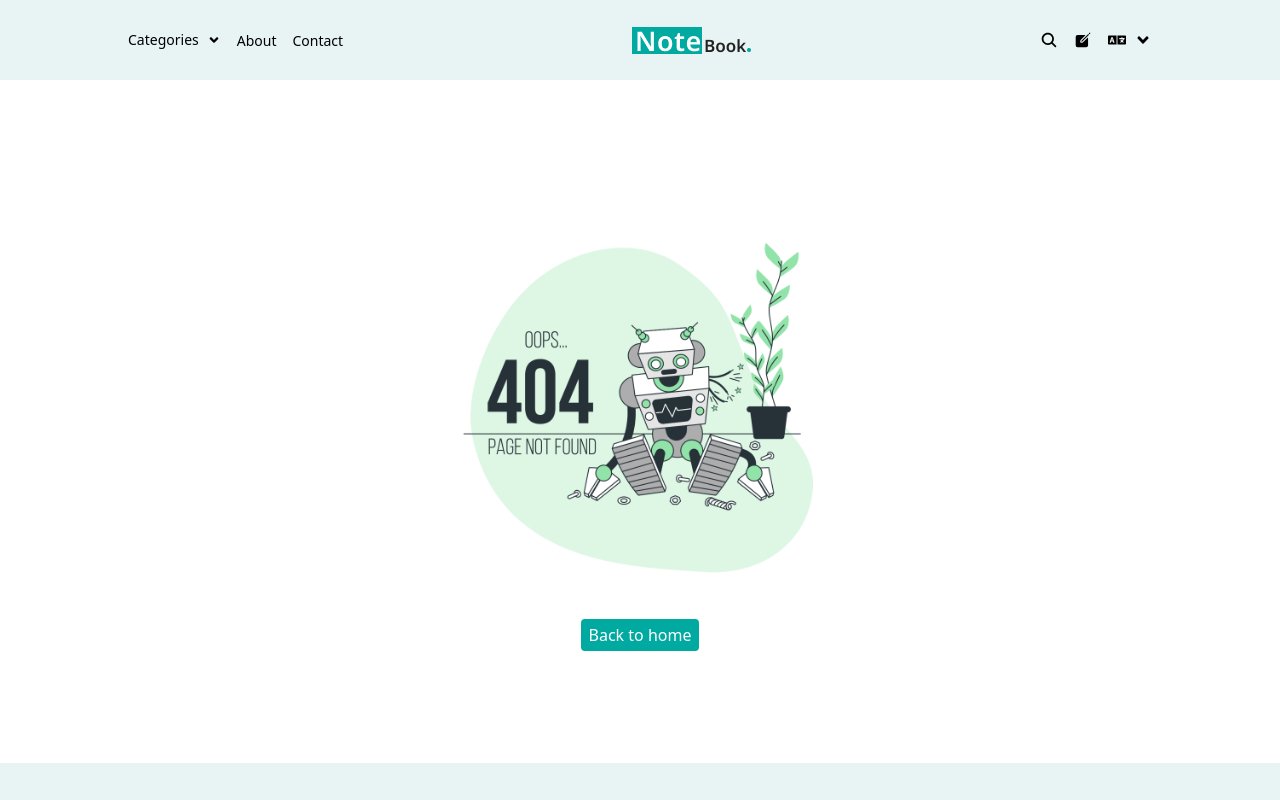
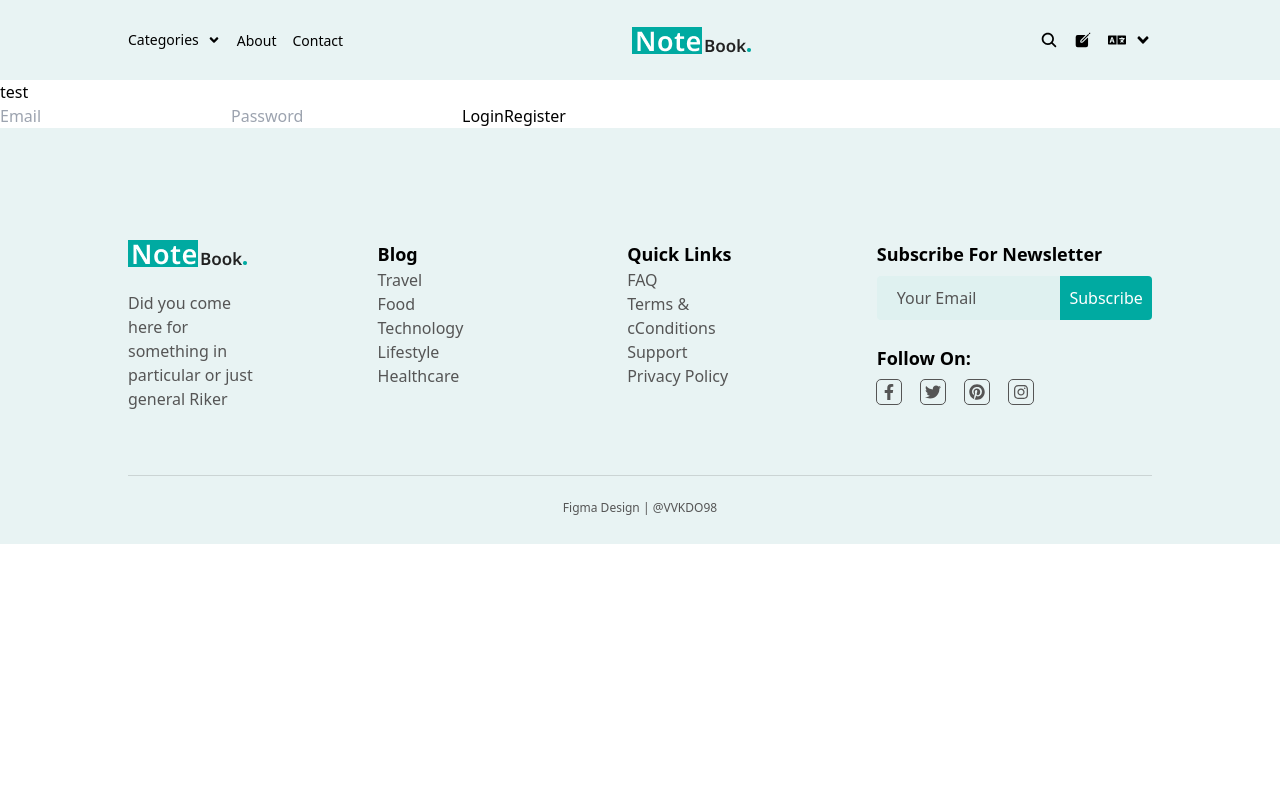
Before and after one commit to VVKDO98/react-blog-with-api-blog, a React (Create React App) app: page /login in a window 1280 px wide. Shown: the top 800 px of the page. Built offline with nearby package versions, Linux system fonts and the light colour scheme.

Commit message:
Add login component

```diff
--- a/src/App.js
+++ b/src/App.js
@@ -8,6 +8,7 @@
 import {Routes, Route} from 'react-router-dom';
 import Error404 from "./components/Error404";
 import ReadArticle from "./components/ReadArticle";
+import Auth from "./pages/Auth";
 
 function App() {
     return (
@@ -15,6 +16,7 @@
             <Menu/>
             <Routes>
                 <Route path="/" element={<Home/>} />
+                <Route path="/login" element={<Auth/>} />
                 <Route path="/about" element={<About/>} />
                 <Route path="/contact" element={<Contact/>} />
                 <Route path="/categories" element={<Categories/>} />
--- /dev/null
+++ b/src/pages/Auth.js
@@ -0,0 +1,51 @@
+import React from 'react';
+import { useState } from 'react'
+import { supabase } from '../supabaseClient'
+
+export default function Auth() {
+    const [email, setEmail] = useState('');
+    const [password, setPassword] = useState('');
+
+    const [user, setUser] = useState('');
+    const [session, setSession] = useState('');
+
+    const signInWithEmail = async (e) => {
+        e.preventDefault();
+
+        const { data, error } = await supabase.auth.signInWithPassword({
+            email: email,
+            password: password,
+        })
+
+        if(error){
+            console.log(error.message);
+        } else{
+            setUser(data.user);
+            setSession(data.session)
+            console.log(data.session)
+        }
+    }
+    const Register = async (e) => {
+        e.preventDefault()
+
+        const {data, error} = await supabase.auth.signUp({
+            email: email,
+            password: password,
+        })
+        if(error){
+            console.log(error.message)
+        }else{
+            setUser(data.user)
+        }
+    }
+
+    return (
+        <div>
+            <h1>test</h1>
+            <input type="email" placeholder='Email' onChange={(e) => setEmail(e.target.value)}/>
+            <input type="password" placeholder='Password' onChange={(e) => setPassword(e.target.value)}/>
+            <button onClick={signInWithEmail}>Login</button>
+            <button onClick={Register}>Register</button>
+        </div>
+    )
+}
```
